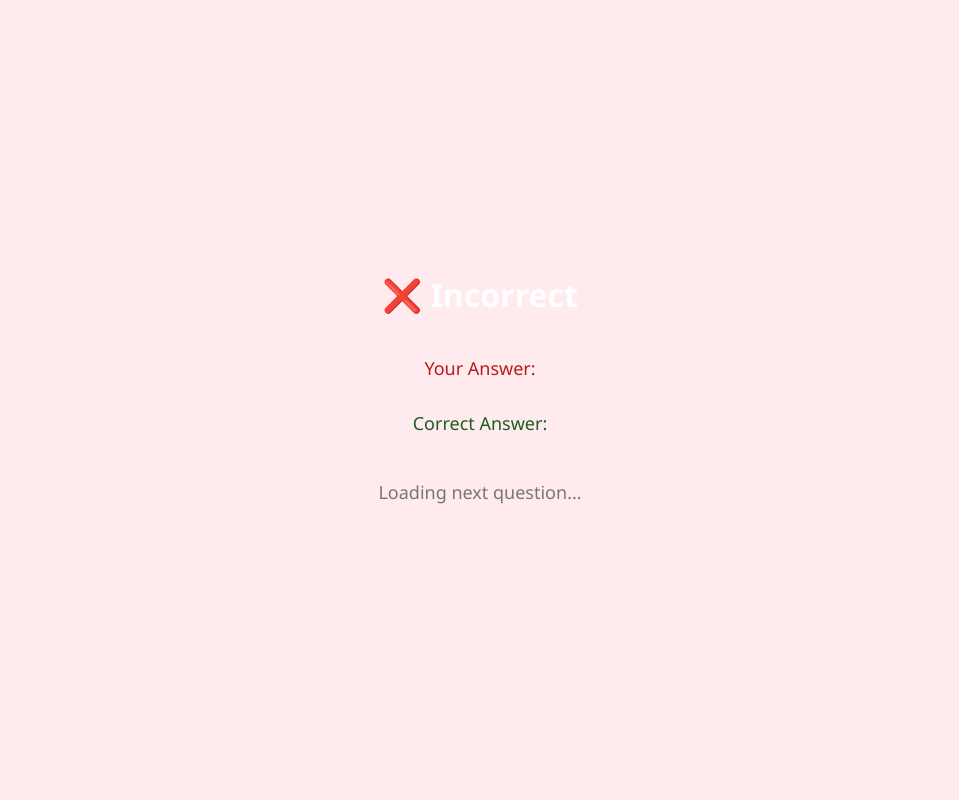
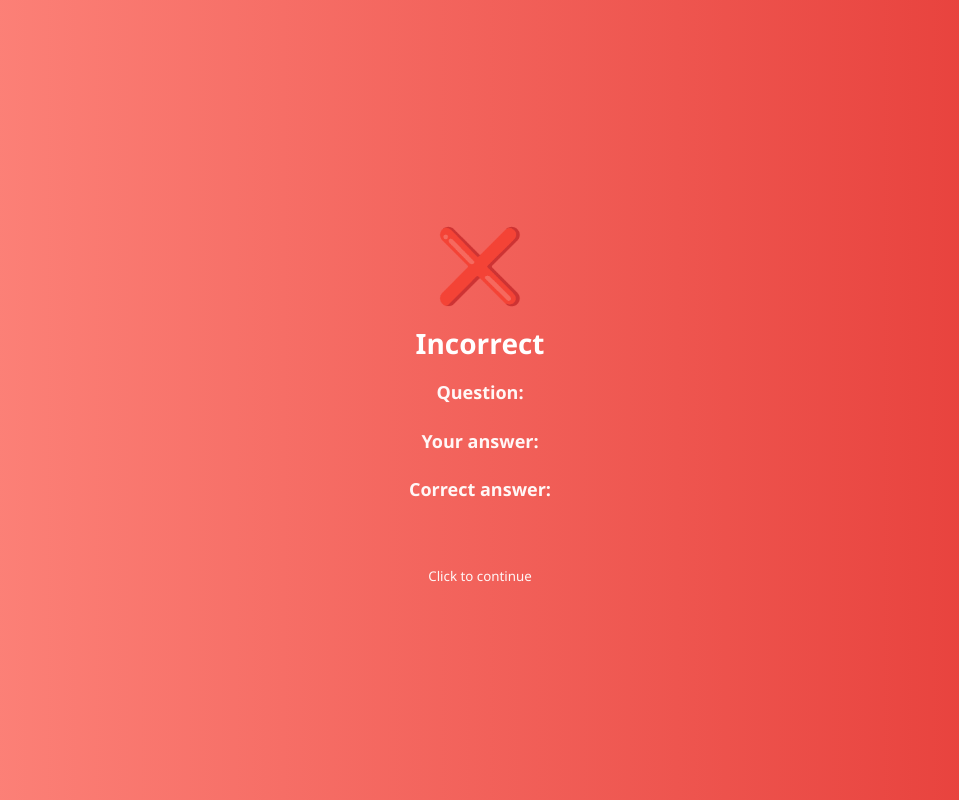
Before and after one commit to christensenandrew455-cell/Testifyai, a Next.js app: page /incorrect in a window 1280 px wide. Before the commit this address had no page. Shown: the whole page, without its empty margins (160-1119 px from the left). Built offline with nearby package versions, Linux system fonts and the light colour scheme.

Commit message:
Update page.js

```diff
--- a/app/incorrect/page.js
+++ b/app/incorrect/page.js
@@ -1,69 +1,90 @@
 "use client";
 
 import { useRouter, useSearchParams } from "next/navigation";
-import { useEffect } from "react";
+import { Suspense, useEffect, useState } from "react";
 
-export default function IncorrectPage() {
+function IncorrectContent() {
   const router = useRouter();
   const searchParams = useSearchParams();
 
-  const nextIndex = Number(searchParams.get("index") || 0) + 1;
   const question = searchParams.get("question") || "";
   const userAnswer = searchParams.get("userAnswer") || "";
   const correctAnswer = searchParams.get("correctAnswer") || "";
   const explanation = searchParams.get("explanation") || "";
-  const topic = searchParams.get("topic") || "Unknown Topic";
+  const index = Number(searchParams.get("index") ?? 0);
+  const topic = searchParams.get("topic") || "";
 
-  // ✅ Automatically go to next question after 2 seconds
+  const [questions, setQuestions] = useState([]);
+  const [canClick, setCanClick] = useState(false);
+
   useEffect(() => {
-    const timer = setTimeout(() => {
-      const stored = sessionStorage.getItem("testData");
-      if (stored) {
-        const data = JSON.parse(stored);
-        if (nextIndex < data.length) {
-          router.push(`/testchat?topic=${encodeURIComponent(topic)}`);
-          sessionStorage.setItem("resumeIndex", nextIndex);
-        } else {
-          router.push("/ad");
-        }
-      } else {
-        router.push("/results");
-      }
-    }, 2000);
-    return () => clearTimeout(timer);
-  }, [nextIndex, router, topic]);
+    const stored = sessionStorage.getItem("testData");
+    if (stored) setQuestions(JSON.parse(stored));
+    const t = setTimeout(() => setCanClick(true), 2500);
+    return () => clearTimeout(t);
+  }, []);
+
+  const handleContinue = () => {
+    if (!canClick) return;
+
+    const isLast = questions.length > 0 ? index >= questions.length - 1 : false;
+
+    if (isLast) {
+      router.push(`/results?topic=${encodeURIComponent(topic)}`);
+    } else {
+      sessionStorage.setItem("resumeIndex", String(index + 1));
+      router.push(`/testchat?topic=${encodeURIComponent(topic)}`);
+    }
+  };
 
   return (
     <div
+      onClick={handleContinue}
       style={{
         height: "100vh",
+        width: "100vw",
         display: "flex",
         flexDirection: "column",
         justifyContent: "center",
         alignItems: "center",
-        backgroundColor: "#ffebee",
-        color: "#c62828",
+        background: "linear-gradient(to right, #ff8a80, #e53935)",
+        color: "white",
         textAlign: "center",
+        fontFamily: "Segoe UI, Roboto, sans-serif",
+        cursor: canClick ? "pointer" : "default",
         padding: "20px",
-        fontFamily: "Segoe UI, Roboto, sans-serif",
       }}
     >
-      <h1 style={{ fontSize: "2rem", fontWeight: 800 }}>❌ Incorrect</h1>
-      <p style={{ marginTop: "12px", fontSize: "1.1rem" }}>{question}</p>
-      <p style={{ marginTop: "6px", color: "#b71c1c" }}>
-        Your Answer: <strong>{userAnswer}</strong>
-      </p>
-      <p style={{ marginTop: "6px", color: "#1b5e20" }}>
-        Correct Answer: <strong>{correctAnswer}</strong>
-      </p>
+      <div style={{ fontSize: 72, marginBottom: 12 }}>❌</div>
+      <h1 style={{ fontSize: 28, marginBottom: 16, fontWeight: 800 }}>Incorrect</h1>
+
+      <div style={{ maxWidth: 760, marginBottom: 10 }}>
+        <p><strong>Question:</strong> {question}</p>
+        <p><strong>Your answer:</strong> {userAnswer}</p>
+        <p><strong>Correct answer:</strong> {correctAnswer}</p>
+      </div>
+
       {explanation && (
-        <p style={{ marginTop: "12px", color: "#555", maxWidth: "600px" }}>
-          {explanation}
+        <p style={{ maxWidth: 760, marginTop: 12, opacity: 0.95 }}>
+          💡 {explanation}
         </p>
       )}
-      <p style={{ marginTop: "20px", color: "#777" }}>
-        Loading next question...
-      </p>
+
+      <div style={{ marginTop: 30 }}>
+        {canClick ? (
+          <small style={{ opacity: 0.95 }}>Click to continue</small>
+        ) : (
+          <small style={{ opacity: 0.7 }}>Please wait...</small>
+        )}
+      </div>
     </div>
   );
 }
+
+export default function IncorrectPage() {
+  return (
+    <Suspense fallback={<div style={{ textAlign: "center", marginTop: "40vh" }}>Loading...</div>}>
+      <IncorrectContent />
+    </Suspense>
+  );
+}
```
